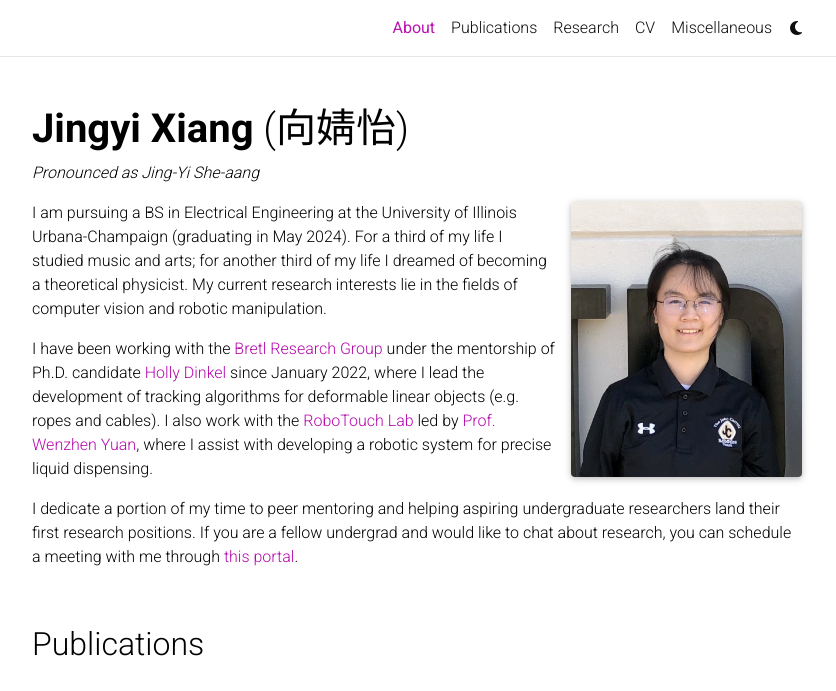
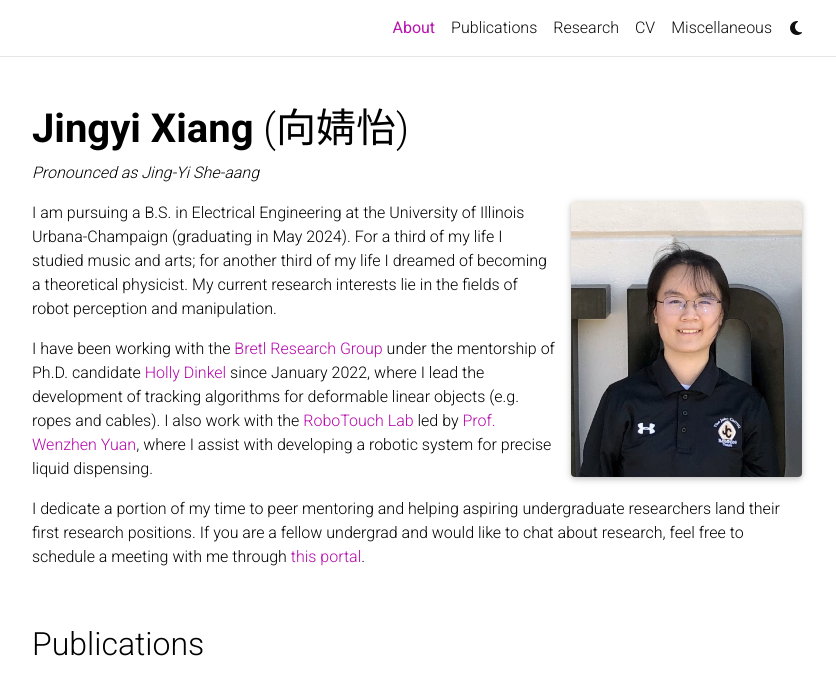
Before and after one commit to jingyi-xiang/jingyi-xiang.github.io, a Jekyll site: the page built from _pages/about.md, in a window 1280 px wide and 1066 px high, cut to the strip 0-691 px from the top of the window. Shown: the whole strip, without its empty margins (223-1059 px from the left). Built offline with Jekyll 4.4.1, drawn with Linux system fonts in a browser that asks for light colours; full-size pictures stand in for the smaller copies a plugin makes; comment, search, counter and statistics services are not loaded; a style sheet for code colours, icons or effects is not loaded.

Commit message:
updated cv

```diff
--- a/_bibliography/papers.bib
+++ b/_bibliography/papers.bib
@@ -36,7 +36,7 @@
     title = {{Wire Point Cloud Instance Segmentation from RGBD Imagery with Mask R-CNN}},
     month = {May},
     abstract = {Perception of the shapes of deforming objects like wires enables their monitoring and manipulation by autonomous robots. This paper presents detection, classification, and instance segmentation of deformable wires from a cluttered scene in RGBD imagery. This work uses the Detectron2 implementation of Mask R-CNN trained with the PointRend mask head on the UIUCWires dataset as the framework for wire instance segmentation on RGB imagery, a method demonstrated to perform well for the instance segmentation task in previous work. In this work, the instance bitmask is directly used to segment individual object point clouds, an important step toward wire shape representation for manipulation tasks.},
-    pdf = {wire_segmentation.pdf},
+    pdf = {https://deformable-workshop.github.io/icra2022/spotlight/WDOICRA2022_08.pdf},
     preview = {wire_segmentation.png},
     video = {https://youtu.be/eqgZQckCDOY},
     selected={true}
@@ -49,7 +49,7 @@
     title = {{Simultaneous Shape Tracking of Multiple Deformable Linear Objects with Global-Local Topology Preservation}},
     month = {May},
     abstract = {This work presents an algorithm for tracking the shape of multiple entangling Deformable Linear Objects (DLOs) from a sequence of RGB-D images. This algorithm runs in real-time and improves on previous single-DLO tracking approaches by enabling tracking of multiple objects. This is achieved using Global-Local Topology Preservation (GLTP). This work uses the geodesic distance in GLTP to define the distance between separate objects and the distance between different parts of the same object. Tracking multiple entangling DLOs is demonstrated experimentally. The source code is publicly released. },
-    pdf = {multidlo.pdf},
+    pdf = {https://arxiv.org/pdf/2310.13245.pdf},
     code = {https://github.com/RMDLO/multi-dlo},
     preview = {multidlo.png},
     video = {https://youtu.be/hfiqwMxitqA},
--- a/_config.yml
+++ b/_config.yml
@@ -352,9 +352,9 @@
 # Optional Features
 # -----------------------------------------------------------------------------
 
-enable_google_analytics:    false  # enables google analytics
+enable_google_analytics:    true  # enables google analytics
 enable_cronitor_analytics: false  # enables cronitor RUM analytics
-enable_google_verification: false  # enables google site verification
+enable_google_verification: true  # enables google site verification
 enable_bing_verification:   false  # enables bing site verification
 enable_masonry:             true   # enables automatic project cards arrangement
 enable_math:                true   # enables math typesetting (uses MathJax)
--- a/_data/coauthors.yml
+++ b/_data/coauthors.yml
@@ -17,3 +17,7 @@
 "Yuan":
   - firstname: ["Wenzhen", "W."]
     url: http://robotouch.ri.cmu.edu/yuanwz/
+
+"Huang":
+  - firstname: ["Hung-Jui", "H.J."]
+    url: https://joehjhuang.github.io/
--- a/_layouts/bib.html
+++ b/_layouts/bib.html
@@ -211,7 +211,7 @@
               ></span>
             {%- endif %}
             {%- if site.badges.dimensions_badge %}
-              <span class="__dimensions_badge_embed__"
+              <!-- <span class="__dimensions_badge_embed__"
               {% if entry.doi %}
                 data-doi="{{ entry.doi }}"
               {% else if entry.pmid %}
@@ -219,7 +219,7 @@
               {% else %}
                 data-id="{{ entry.dimensions }}"
               {% endif %}
-              data-hide-zero-citations="true" data-style="small_rectangle" data-legend="hover-right" style="margin-bottom: 3px;"></span>
+              data-hide-zero-citations="true" data-style="small_rectangle" data-legend="hover-right" style="margin-bottom: 3px;"></span> -->
             {%- endif %}
           </div>
           {%- endif %}
--- a/_pages/about.md
+++ b/_pages/about.md
@@ -18,11 +18,11 @@
 
 <!-- bundle exec jekyll serve --lsi -->
 
-I am pursuing a BS in Electrical Engineering at the University of Illinois Urbana-Champaign (graduating in May 2024). For a third of my life I studied music and arts; for another third of my life I dreamed of becoming a theoretical physicist. My current research interests lie in the fields of computer vision and robotic manipulation.
+I am pursuing a B.S. in Electrical Engineering at the University of Illinois Urbana-Champaign (graduating in May 2024). For a third of my life I studied music and arts; for another third of my life I dreamed of becoming a theoretical physicist. My current research interests lie in the fields of robot perception and manipulation.
 
 I have been working with the [Bretl Research Group](http://bretl.csl.illinois.edu/) under the mentorship of Ph.D. candidate [Holly Dinkel](https://hollydinkel.github.io/) since January 2022, where I lead the development of tracking algorithms for deformable linear objects (e.g. ropes and cables). I also work with the [RoboTouch Lab](https://publish.illinois.edu/robotouch/) led by [Prof. Wenzhen Yuan](http://robotouch.ri.cmu.edu/yuanwz/), where I assist with developing a robotic system for precise liquid dispensing.
 <!-- See below for my [publications](https://jingyi-xiang.github.io/publications/) and [Research](https://jingyi-xiang.github.io/research/) for my research experiences. -->
 
-I dedicate a portion of my time to peer mentoring and helping aspiring undergraduate researchers land their first research positions. If you are a fellow undergrad and would like to chat about research, you can schedule a meeting with me through [this portal](https://outlook.office365.com/owa/calendar/AmbassadorMeetings@uillinoisedu.onmicrosoft.com/bookings/).
+I dedicate a portion of my time to peer mentoring and helping aspiring undergraduate researchers land their first research positions. If you are a fellow undergrad and would like to chat about research, feel free to schedule a meeting with me through [this portal](https://outlook.office365.com/owa/calendar/AmbassadorMeetings@uillinoisedu.onmicrosoft.com/bookings/).
 
 &nbsp;
```
Also changed, not shown: _pages/research.md (+1 -1 lines), 1 other file.
